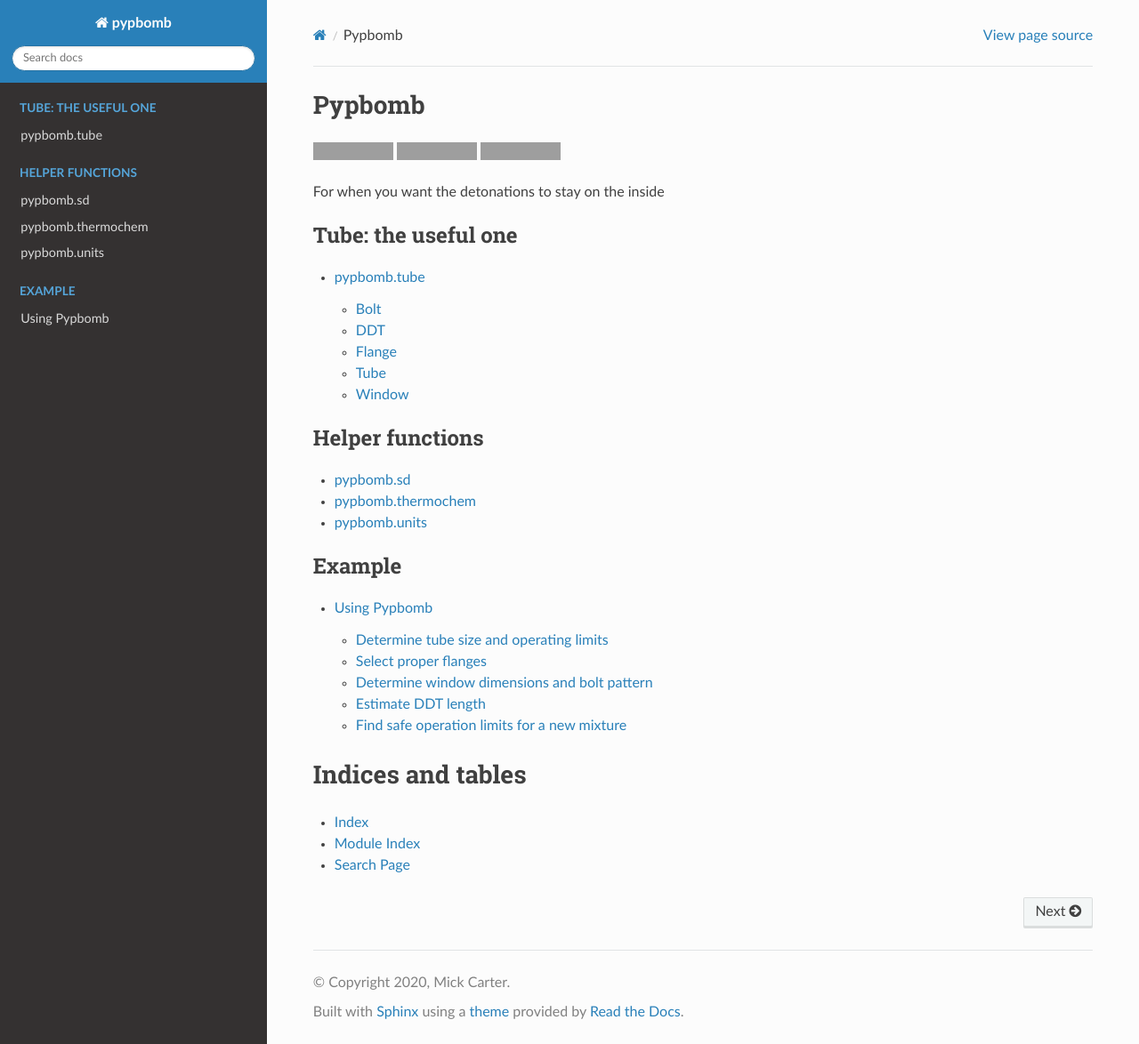
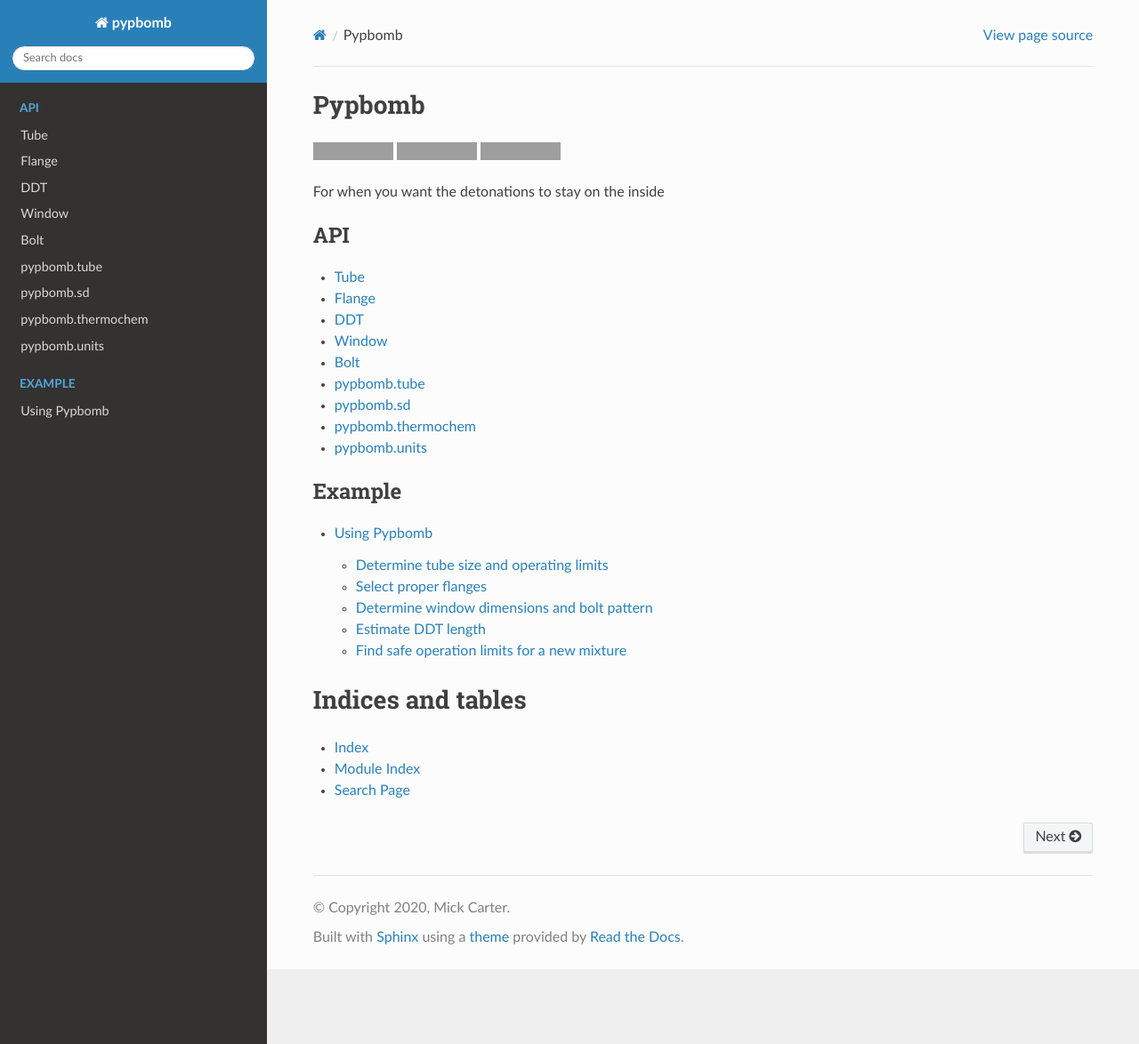
Before and after one commit to cartemic/BeaverDet, a Sphinx documentation site: the page built from docs/index.rst, in a window 1280 px wide and 1174 px high. Shown: the whole window at 89% size. Built offline with Sphinx 7.4.7 and the Read the Docs theme 2.0.0, drawn with Linux system fonts in a browser that asks for light colours; grey boxes are pictures that could not be loaded.

Commit message:
Re-structure docs to reflect package structure improvements

```diff
--- /dev/null
+++ b/docs/Bolt.rst
@@ -0,0 +1,5 @@
+Bolt
+----
+
+.. autoclass:: pypbomb.Bolt
+   :members:
--- /dev/null
+++ b/docs/DDT.rst
@@ -0,0 +1,5 @@
+DDT
+---
+
+.. autoclass:: pypbomb.DDT
+   :members:
--- /dev/null
+++ b/docs/Flange.rst
@@ -0,0 +1,5 @@
+Flange
+------
+
+.. autoclass:: pypbomb.Flange
+   :members:
--- /dev/null
+++ b/docs/Tube.rst
@@ -0,0 +1,5 @@
+Tube
+----
+
+.. autoclass:: pypbomb.Tube
+   :members:
--- /dev/null
+++ b/docs/Window.rst
@@ -0,0 +1,5 @@
+Window
+------
+
+.. autoclass:: pypbomb.Window
+   :members:
--- a/docs/index.rst
+++ b/docs/index.rst
@@ -20,16 +20,15 @@ Pypbomb
 For when you want the detonations to stay on the inside
 
 .. toctree::
-   :maxdepth: 2
-   :caption: Tube: the useful one
+   :maxdepth: 1
+   :caption: API
 
+   Tube
+   Flange
+   DDT
+   Window
+   Bolt
    tube
-
-
-.. toctree::
-   :maxdepth: 2
-   :caption: Helper functions
-
    sd
    thermochem
    units
--- a/docs/tube.rst
+++ b/docs/tube.rst
@@ -2,7 +2,8 @@ pypbomb.tube
 ============
 
 Tools for designing and determining operational parameters of a closed-end
-detonation tube with optical access.
+detonation tube with optical access. These are imported into ``pypbomb``
+for convenience, but may also be accessed via ``pypbomb.tube``.
 
 .. py:module:: pypbomb.tube
 
```
Also changed, not shown: docs/example.ipynb, 2 other files.
